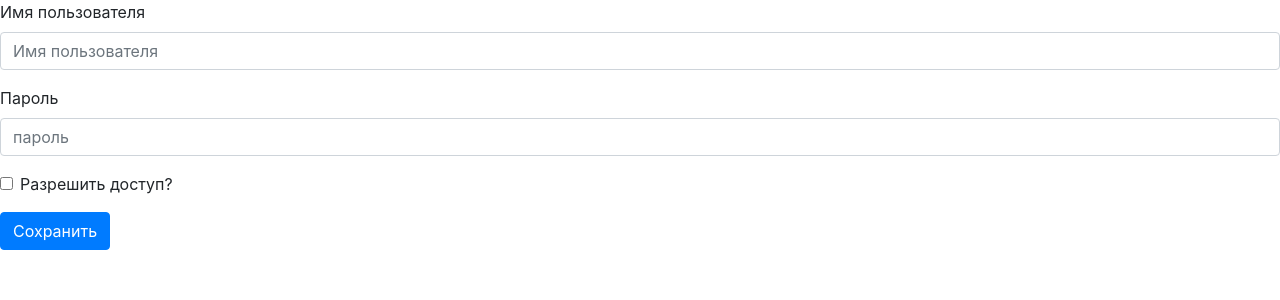
After one commit to DeadMakar90/web_app, a PHP site: page /user_insert.php in a window 1280 px wide. The commit adds this page. Shown: the top 300 px of the page. Run offline with PHP 8.4, Linux system fonts and the light colour scheme.

Commit message:
29.06.2029.06.2029.06.2029.06.2029.06.2029.06.2029.06.2029.06.2029.06.2029.06.2029.06.2029.06.2029.06.2029.06.2029.06.2029.06.2029.06.2029.06.2029.06.2029.06.2029.06.2029.06.2029.06.2029.06.2029.06.2029.06.2029.06.2029.06.2029.06.20

```diff
--- a/admins_form.php
+++ b/admins_form.php
@@ -40,7 +40,7 @@
                 </a>
                 <div class="dropdown-menu" aria-labelledby="navbarDropdownMenuLink">
                     <a class="dropdown-item" href="#">Список пользователей</a>
-                    <a class="dropdown-item" href="#">Добавление пользователей</a>
+                    <a class="dropdown-item" href="user_insert.php">Добавление пользователей</a>
                     <a class="dropdown-item" href="password_update.php">Смена пароля</a>
                 </div>
             </li>
--- /dev/null
+++ b/user_insert.php
@@ -0,0 +1,35 @@
+<!DOCTYPE html>
+<html lang="ru">
+<head>
+    <meta charset="UTF-8">
+    <meta name="viewport" content="width=device-width, initial-scale=1, shrink-to-fit=no">
+    <link rel="stylesheet" href="https://stackpath.bootstrapcdn.com/bootstrap/4.5.0/css/bootstrap.min.css" integrity="sha384-9aIt2nRpC12Uk9gS9baDl411NQApFmC26EwAOH8WgZl5MYYxFfc+NcPb1dKGj7Sk" crossorigin="anonymous">
+    <title>Добавление пользователей</title>
+</head>
+<body>
+<form method="post" class="user-insert">
+    <div class="form-group">
+        <label for="exampleInputEmail1">Имя пользователя</label>
+        <input type="text" class="form-control" name="login" placeholder="Имя пользователя">
+    </div>
+    <div class="form-group">
+        <label for="exampleInputPassword1">Пароль</label>
+        <input type="password" class="form-control" name="pass" placeholder="пароль">
+    </div>
+    <div class="form-group form-check">
+        <input type="checkbox" class="form-check-input" name="access">
+        <label class="form-check-label" for="exampleCheck1">Разрешить доступ?</label>
+    </div>
+    <button type="submit" class="btn btn-primary">Сохранить</button>
+</form>
+        <?php
+        if (!empty($_POST['login']) && !empty($_POST['pass'])) {
+            require('insert.php');
+            $login = $_POST['login'];
+            $pass = $_POST['pass'];
+            $access = $_POST['access'];
+            insert($login,$pass,$access);
+        }
+        ?>
+</body>
+</html>
```
Also changed, not shown: insert.php (added, +28 -0 lines), insert_data_ht.php (line endings or trailing spaces).
